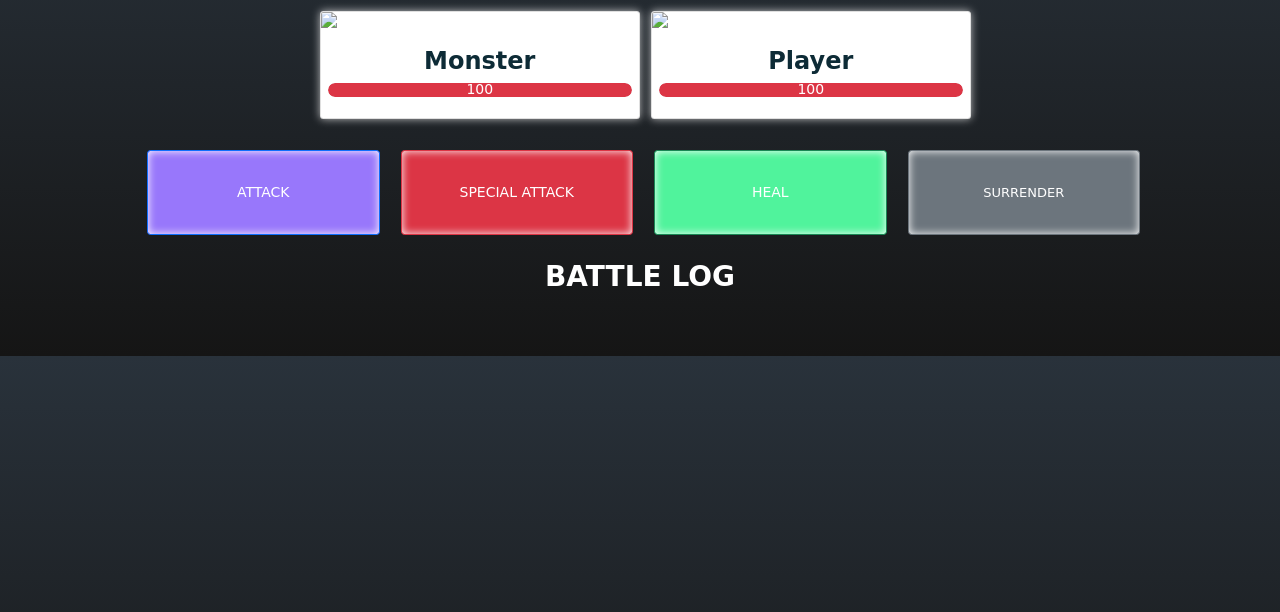
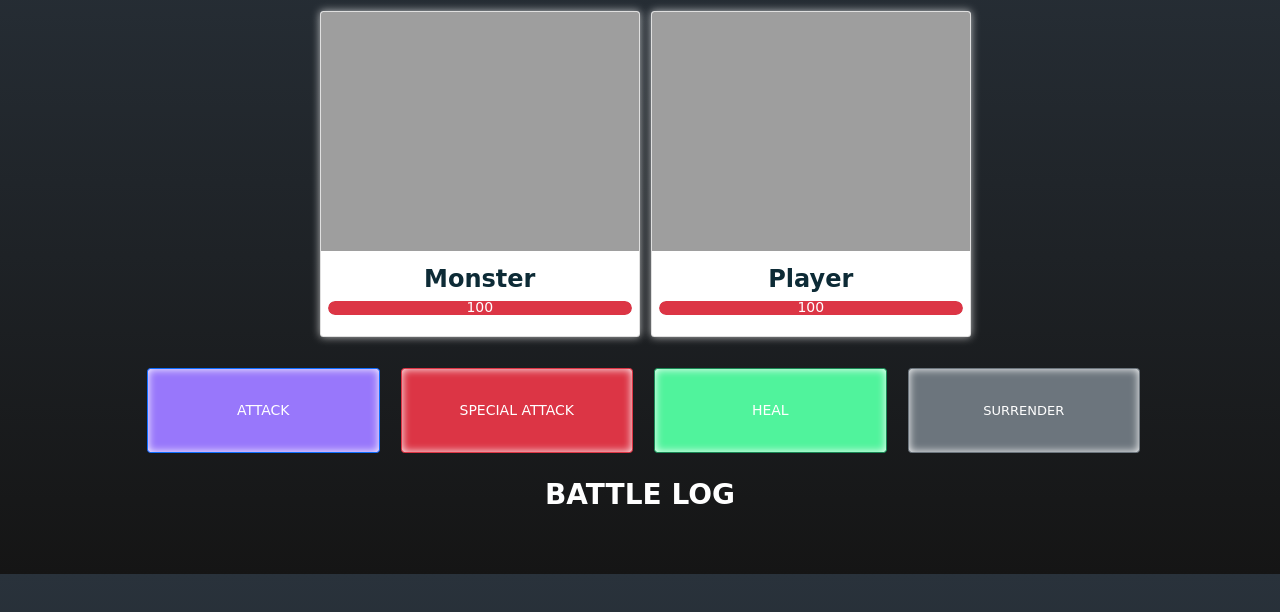
Before and after one commit to ccbyjin/project1, a plain HTML site: page index.html in a window 1280 px wide. Shown: the part 136-748 px from the top of the page. Drawn offline with nearby package versions, Linux system fonts and the light colour scheme; the site is published under a folder, as on GitHub Pages, so addresses that start at the root find nothing; a web font is replaced by a local one.

Commit message:
img problem

```diff
--- a/index.html
+++ b/index.html
@@ -149,7 +149,7 @@
       <!-- monster -->
       <div class="col pe-0 mb-2">
         <div class="card cs overflow-hidden">
-          <img src="/img/monster.png" class="w-100" alt="monsterImage">
+          <img src="./img/monster.png" class="w-100" alt="monsterImage">
           <div class="row mt-3 px-2">
             <h2 class="name">Monster</h2>
             <div class="mb-4">
@@ -165,7 +165,7 @@
       <!-- player -->
       <div class="col pe-0 mb-2">
         <div class="card cs overflow-hidden">
-          <img src="/img/player.png" class="w-100" alt="playerImage">
+          <img src="./img/player.png" class="w-100" alt="playerImage">
           <div class="row mt-3 px-2">
             <h2 class="name">Player</h2>
             <div class="mb-4">
```
